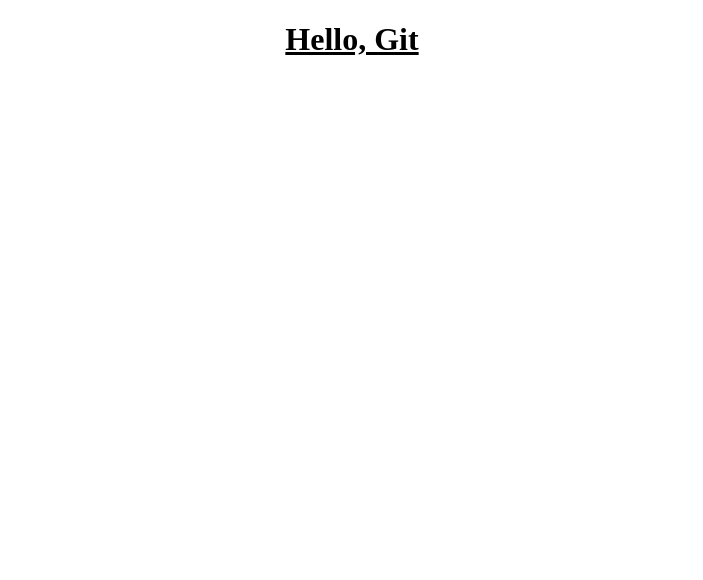
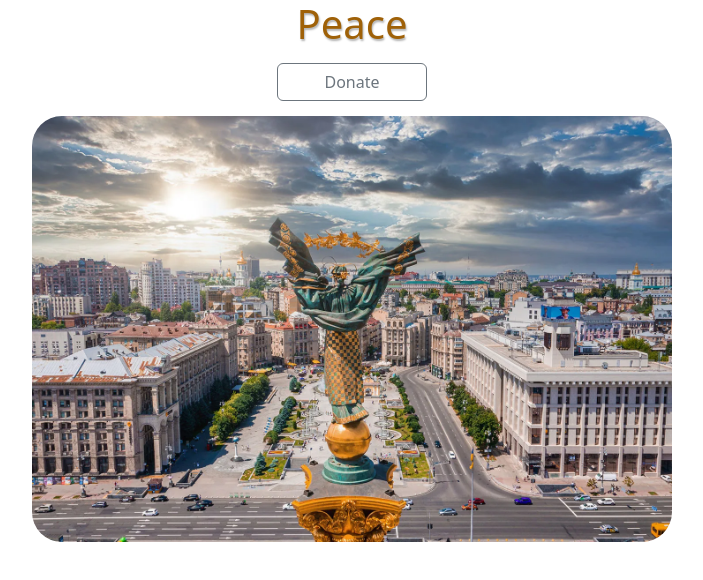
Before and after one commit to KettySalt/my-weather-app, a plain HTML site: page index.html in a window 1280 px wide. Shown: the whole page, without its empty margins (288-991 px from the left). Drawn offline with nearby package versions, Linux system fonts and the light colour scheme.

Commit message:
Added img and button Donate

```diff
--- a/index.html
+++ b/index.html
@@ -4,11 +4,21 @@
     <meta charset="UTF-8" />
     <meta http-equiv="X-UA-Compatible" content="IE=edge" />
     <meta name="viewport" content="width=, initial-scale=1.0" />
+
+    <link
+      rel="stylesheet"
+      href="https://cdn.jsdelivr.net/npm/bootstrap@5.2.2/dist/css/bootstrap.min.css"
+    />
     <link rel="stylesheet" href="style.css" />
+
     <title>Document</title>
   </head>
   <body>
-    <h1>Hello, Git</h1>
-    <script src="script.js"></script>
+    <container>
+      <h1>Peace</h1>
+      <a href="#" class="btn btn-outline-secondary donate-btn">Donate</a>
+      <img src="img/kyiz-with-statue.webp" alt="" />
+      <script src="script.js"></script>
+    </container>
   </body>
 </html>
--- a/script.js
+++ b/script.js
@@ -1 +1 @@
-alert("why?");
+// alert("why?");
--- a/style.css
+++ b/style.css
@@ -1,4 +1,16 @@
 h1 {
   text-align: center;
-  text-decoration: underline;
+  color: #9f6108;
+  text-shadow: 1px 2px 2px rgba(0, 0, 0, 0.3);
 }
+img {
+  width: 50%;
+  display: block;
+  margin: 0 auto;
+  border-radius: 30px;
+}
+.donate-btn {
+  display: block;
+  margin: 15px auto;
+  width: 150px;
+}
```
Also changed, not shown: img/kyiz-with-statue.webp (added), 1 other file.
